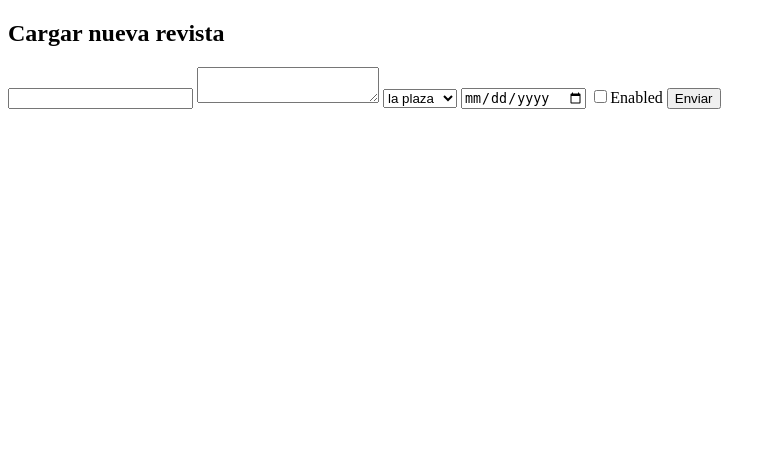
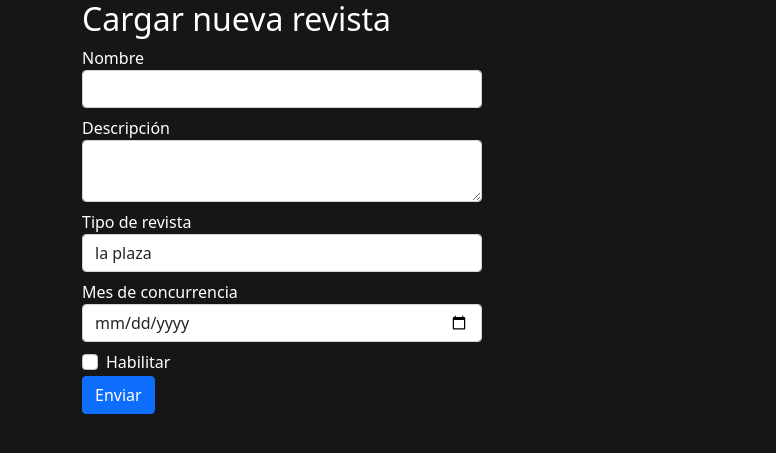
Before and after one commit to ezequielest/laplazainmobiliaria, a PHP site: page /admin/magazine-form.php in a window 1280 px wide. Shown: the top 453 px of the page, without its empty margins (0-776 px from the left). Run offline with PHP 8.4, Linux system fonts and the light colour scheme.

Commit message:
admin layout, admin structure, show magazine list

```diff
--- /dev/null
+++ b/admin/magazine-form.php
@@ -0,0 +1,45 @@
+<!DOCTYPE html>
+<html lang="en">
+<head>
+    <meta charset="UTF-8">
+    <meta http-equiv="X-UA-Compatible" content="IE=edge">
+    <meta name="viewport" content="width=device-width, initial-scale=1.0">
+    <title>Document</title>
+    <link href="https://cdn.jsdelivr.net/npm/bootstrap@5.1.1/dist/css/bootstrap.min.css" rel="stylesheet" integrity="sha384-F3w7mX95PdgyTmZZMECAngseQB83DfGTowi0iMjiWaeVhAn4FJkqJByhZMI3AhiU" crossorigin="anonymous">
+    <link rel="stylesheet" href="https://cdnjs.cloudflare.com/ajax/libs/font-awesome/6.0.0-beta2/css/all.min.css" integrity="sha512-YWzhKL2whUzgiheMoBFwW8CKV4qpHQAEuvilg9FAn5VJUDwKZZxkJNuGM4XkWuk94WCrrwslk8yWNGmY1EduTA==" crossorigin="anonymous" referrerpolicy="no-referrer" />
+    <link href="../css/index.css" rel="stylesheet">
+</head>
+<body>
+<div class="container">
+        <div class="row">
+            <div class="col-12">
+            <h2>Cargar nueva revista</h2>
+            <form action="save-magazine.php" method="post">
+                <label for="name">Nombre</label>
+                <input type="text" class="form-control"  name="name">
+
+                <label for="description">Descripción</label>
+                <textarea type="text" class="form-control"  name="description"></textarea>
+
+                <label for="category_id">Tipo de revista</label>
+                <select name="category_id" class="form-control" >
+                    <option value="1">la plaza</option>
+                    <option value="2">construir</option>
+                </select>
+
+                <label for="description">Mes de concurrencia</label>
+                <input type="date" name="relevant_month" class="form-control" ></input>
+
+                <div class="form-check">
+                    <input  name="enabled" class="form-check-input" value="1" type="checkbox" id="gridCheck1">
+                    <label class="form-check-label" for="gridCheck1">
+                        Habilitar
+                    </label>
+                </div>
+                <button type="submit" class="btn btn-primary">Enviar</button>
+            </form>
+            </div>
+        </div>
+    </div>
+</body>
+</html>
--- a/css/index.css
+++ b/css/index.css
@@ -1,11 +1,29 @@
 body {
   background-color: #161616;
+  color: #fff;
+}
+
+form {
+  max-width: 400px;
+}
+form label {
+  color: #fff;
+}
+form .form-control {
+  margin-bottom: 8px;
 }
 
 footer {
   color: #ddd;
   font-size: 10px;
   text-align: center;
+}
+
+section.admin-login {
+  display: flex;
+  justify-content: center;
+  align-items: center;
+  height: 100vh;
 }
 
 section {
--- a/magazine-form.php
+++ /dev/null
@@ -1,29 +0,0 @@
-<!DOCTYPE html>
-<html lang="en">
-<head>
-    <meta charset="UTF-8">
-    <meta http-equiv="X-UA-Compatible" content="IE=edge">
-    <meta name="viewport" content="width=device-width, initial-scale=1.0">
-    <title>Document</title>
-</head>
-<body>
-<div class="container">
-        <div class="row">
-            <div class="col-12">
-            <h2>Cargar nueva revista</h2>
-            <form action="save-magazine.php" method="post" >
-                <input type="text" class="form-control"  name="name">
-                <textarea type="text" class="form-control"  name="description"></textarea>
-                <select name="category_id" class="form-control" >
-                    <option value="1">la plaza</option>
-                    <option value="2">construir</option>
-                </select>
-                <input type="date" name="relevant_month" class="form-control" ></input>
-                <input type="checkbox" name="enabled" class="form-control" value="1"><label for="enabled">Enabled</label></input>
-                <button type="submit" class="btn btn-primary">Enviar</button>
-            </form>
-            </div>
-        </div>
-    </div>
-</body>
-</html>
--- a/save-magazine.php
+++ b/save-magazine.php
@@ -23,11 +23,8 @@ if ($_POST['name'] && $_POST['description']) {
     $magazine->setCategoryId($_POST['category_id']);
     $magazine->setRelevantMonth($_POST['relevant_month']);
     $magazine->setEnabled($_POST['enabled']);
-    $magazine->save();
 
     header('Location: /laplazainmobiliaria');
-
-
 }
 
 ?>
--- a/scss/admin.scss
+++ b/scss/admin.scss
@@ -0,0 +1,6 @@
+section.admin-login {
+    display: flex;
+    justify-content: center;
+    align-items: center;
+    height: 100vh;
+}
--- a/scss/colors.scss
+++ b/scss/colors.scss
@@ -1,3 +1,4 @@
-$color-primary: #fff;
+$text-primary: #fff;
+$color-primary: rgb(184, 34, 0);
 
 $bg-primary: #161616;
--- a/scss/generals.scss
+++ b/scss/generals.scss
@@ -1,5 +1,18 @@
 body {
     background-color: $bg-primary;
+    color: $text-primary;
+}
+
+form {
+    max-width: 400px;
+
+    label {
+        color: $text-primary;
+    }
+
+    .form-control {
+        margin-bottom: 8px;
+    }
 }
 
 footer {
```
Also changed, not shown: admin/index.php (added, +23 -0 lines), admin/login.php (added, +10 -0 lines), admin/view-magazines.php (renamed from admin.php, +23 -16 lines), class/magazines-crud.class.php (+24 -4 lines), models/magazine.class.php (+26 -9 lines).
